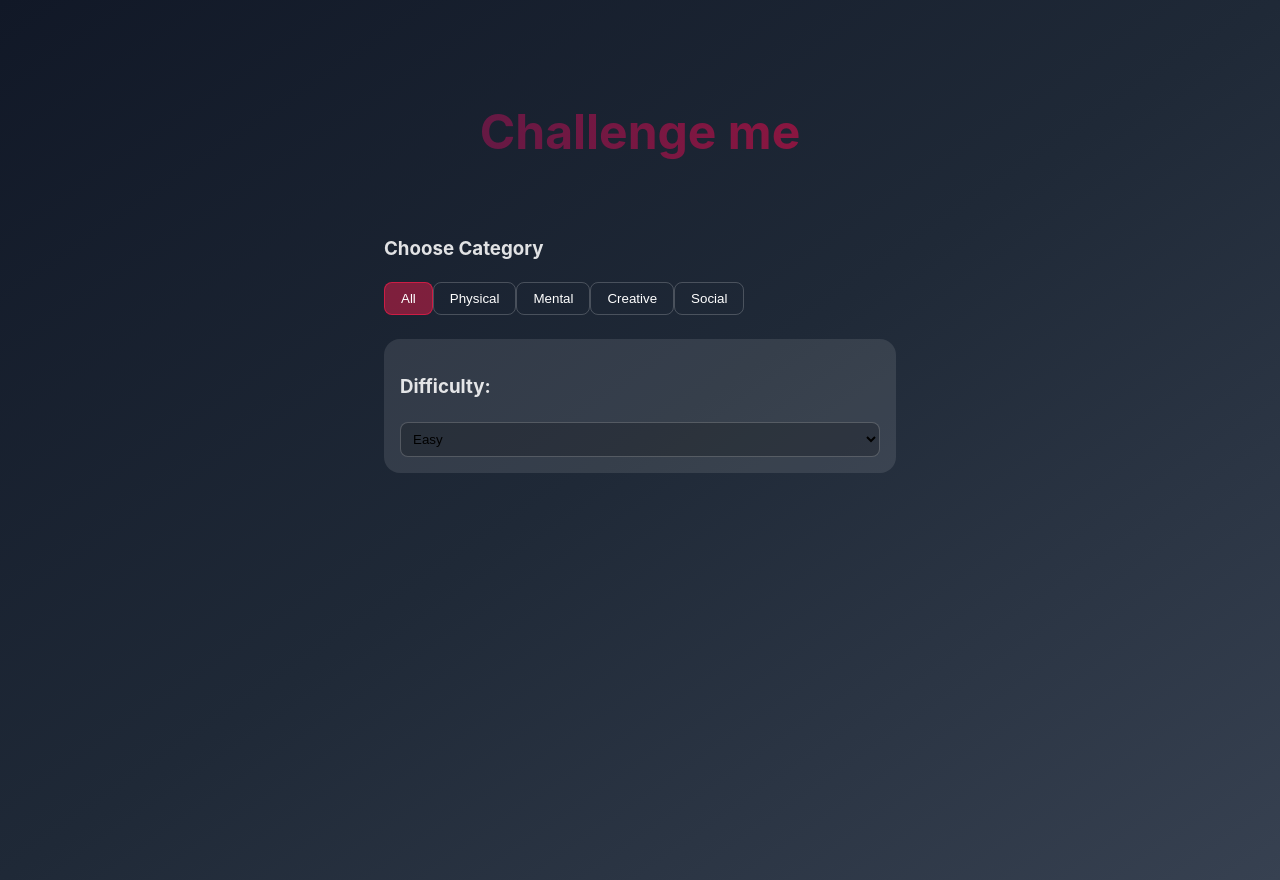
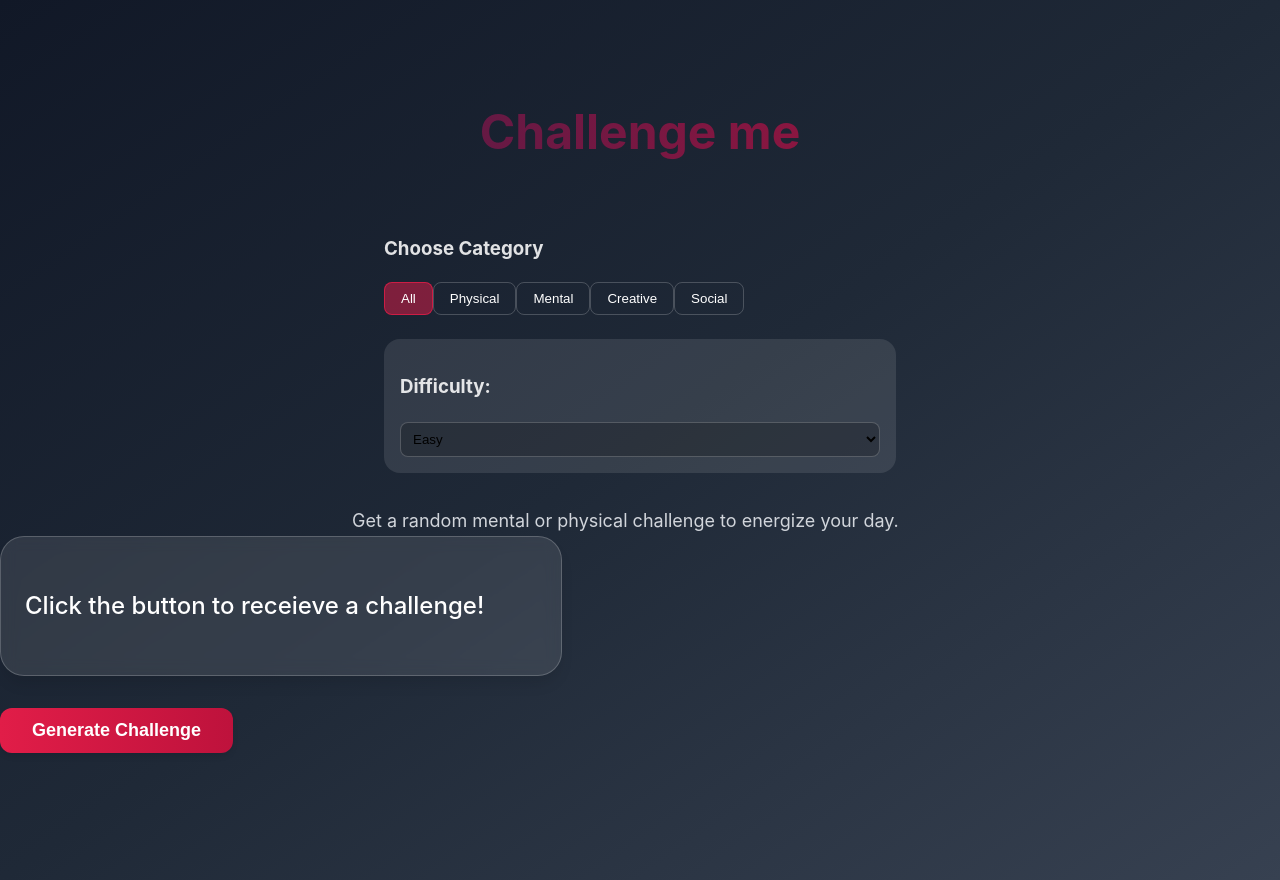
Before and after one commit to robertoandino/challenge-me, a React (Vite) app: page / in a window 1280 px wide. Built offline with nearby package versions, Linux system fonts and the light colour scheme.

Commit message:
Enhance challenge display section with new layout and functionality

```diff
--- a/src/pages/Home.tsx
+++ b/src/pages/Home.tsx
@@ -102,8 +102,33 @@ const Home: React.FC = () => {
             </div>
 
             {/* Challenge Display Section */}
-            <section className="challenge-display">
+            <section className="challenge-section">
+                <p className="subtitle">Get a random mental or physical challenge to energize your day.</p>
 
+                <div className={`challenge-box ${hasGenerated ? 'challenge-box-generated' : ''}`}>
+                    <p className={`challenge-text ${isGenerating ? 'loading' : ''}`}>
+                        {isGenerating ? 'Generating challenge...' : currentChallenge}
+                    </p>
+                </div>
+
+                <div className="button-group">
+                    <button
+                        onClick={generateChallenge}
+                        className={`generate-button ${isGenerating ? 'generating' : ''}`}
+                        disabled={isGenerating}
+                    >
+                        {isGenerating ? 'Generating...' : 'Generate Challenge'}
+                    </button>
+
+                    {hasGenerated && (
+                        <button
+                            onClick={() => navigator.clipboard.writeText(currentChallenge)}
+                            className="share-button"
+                        >
+                            Copy Challenge
+                        </button>
+                    )}
+                </div>
             </section>
         </main>
     );
```
